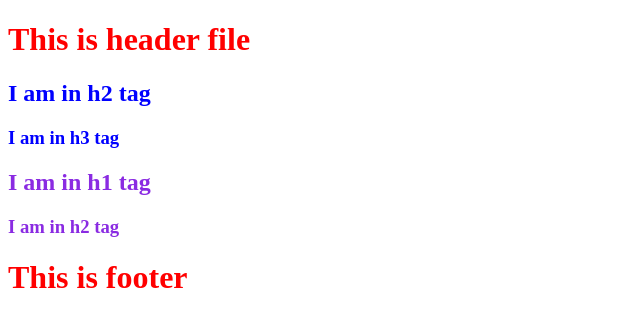
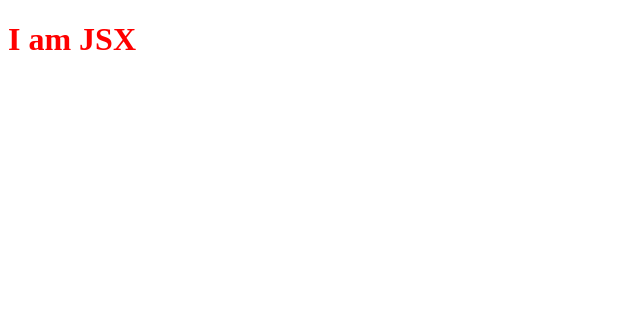
Before and after one commit to kanchan1450/reactCore, a React (Vite) app: page / in a window 1280 px wide. Shown: the top 326 px of the page, without its empty margins (0-640 px from the left). Built offline with nearby package versions, Linux system fonts and the light colour scheme.

Commit message:
set up JSX to write code as code in react is tough to read

```diff
--- a/App.js
+++ b/App.js
@@ -1,16 +1,19 @@
 import React from "react";
 import  ReactDOM from "react-dom/client";
 
-const parent = React.createElement("div", {id: "parent"}, [
+// React.creatElement => React Elemnt - JS object => HTML Elemnt(render)
+const parent = React.createElement("div", {id: "parent"},
     React.createElement("div",{id: "child"},[
     React.createElement("h2",{},"I am in h2 tag"),
     React.createElement("h3", {}, "I am in h3 tag")
 
 
-]),
-    React.createElement("div",{id: "child2"},[
-    React.createElement("h2",{},"I am in h1 tag"),
-    React.createElement("h3", {}, "I am in h2 tag")]
-)]);
+]));
+console.log(parent);
+
+// JSX - it is a HTML like syntax, It is used to write development environment friendly code, bcoz react core code is very tough to read and maintain it.
+const heading = <h1 id = "heading">I am JSX</h1>
+console.log(heading);
+
 const root = ReactDOM.createRoot(document.getElementById("root"));
-root.render(parent);
+root.render(heading);
--- a/index.html
+++ b/index.html
@@ -8,9 +8,8 @@
 
 </head>
 <body>
-    <h1 id="h1">This is header file</h1>
     <div id = "root"></div>
-    <h1 id="h1">This is footer</h1>
+
 
     <script type = "module" src = "./App.js"></script>
 </body>
--- a/package.json
+++ b/package.json
@@ -3,6 +3,8 @@
   "version": "1.0.0",
   "description": "This is react by kanchan",
   "scripts": {
+    "start": "parcel index.html",
+    "build": "parcel build index.html",
     "test": "jest"
   },
   "repository": {
```
